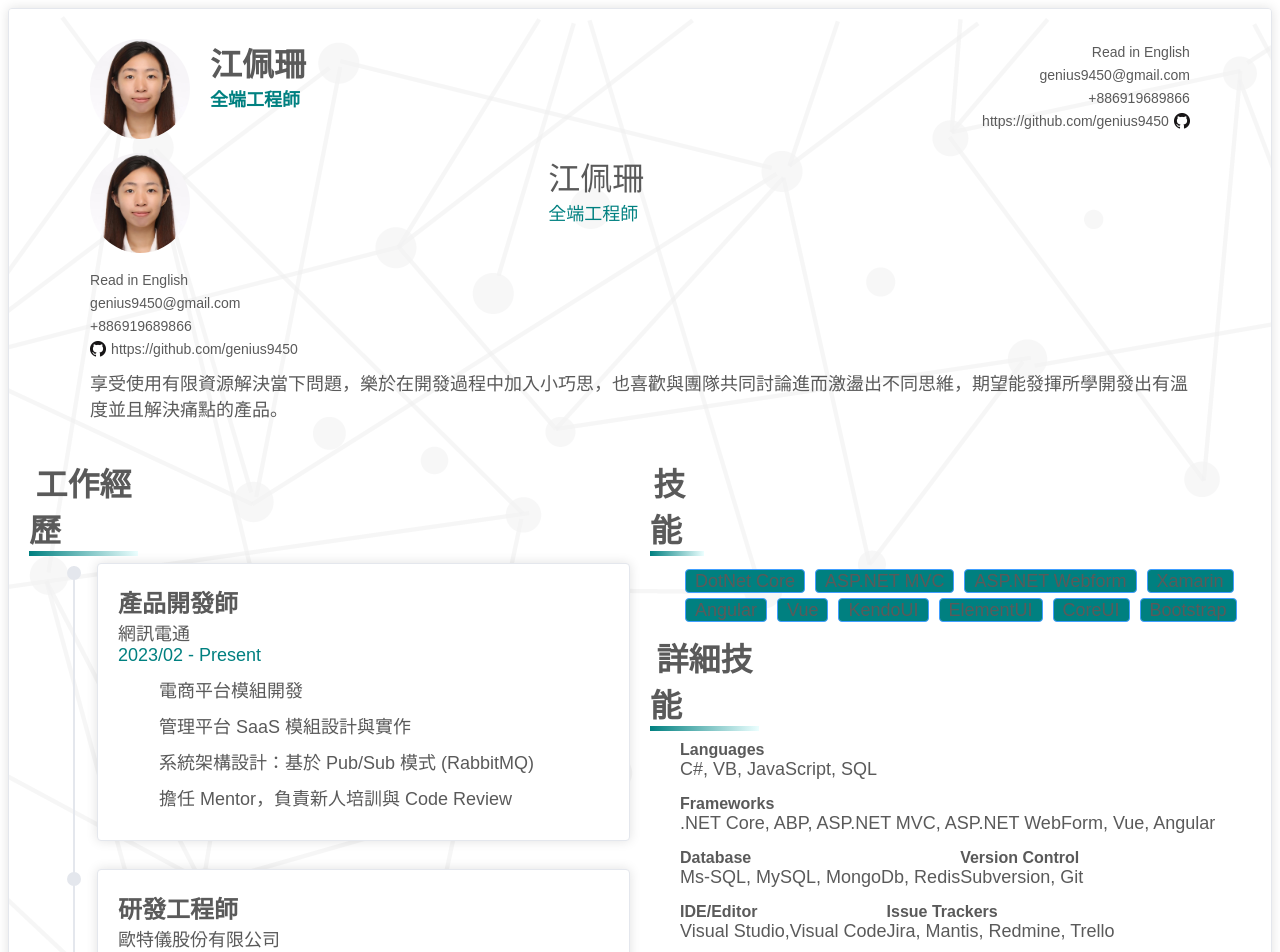
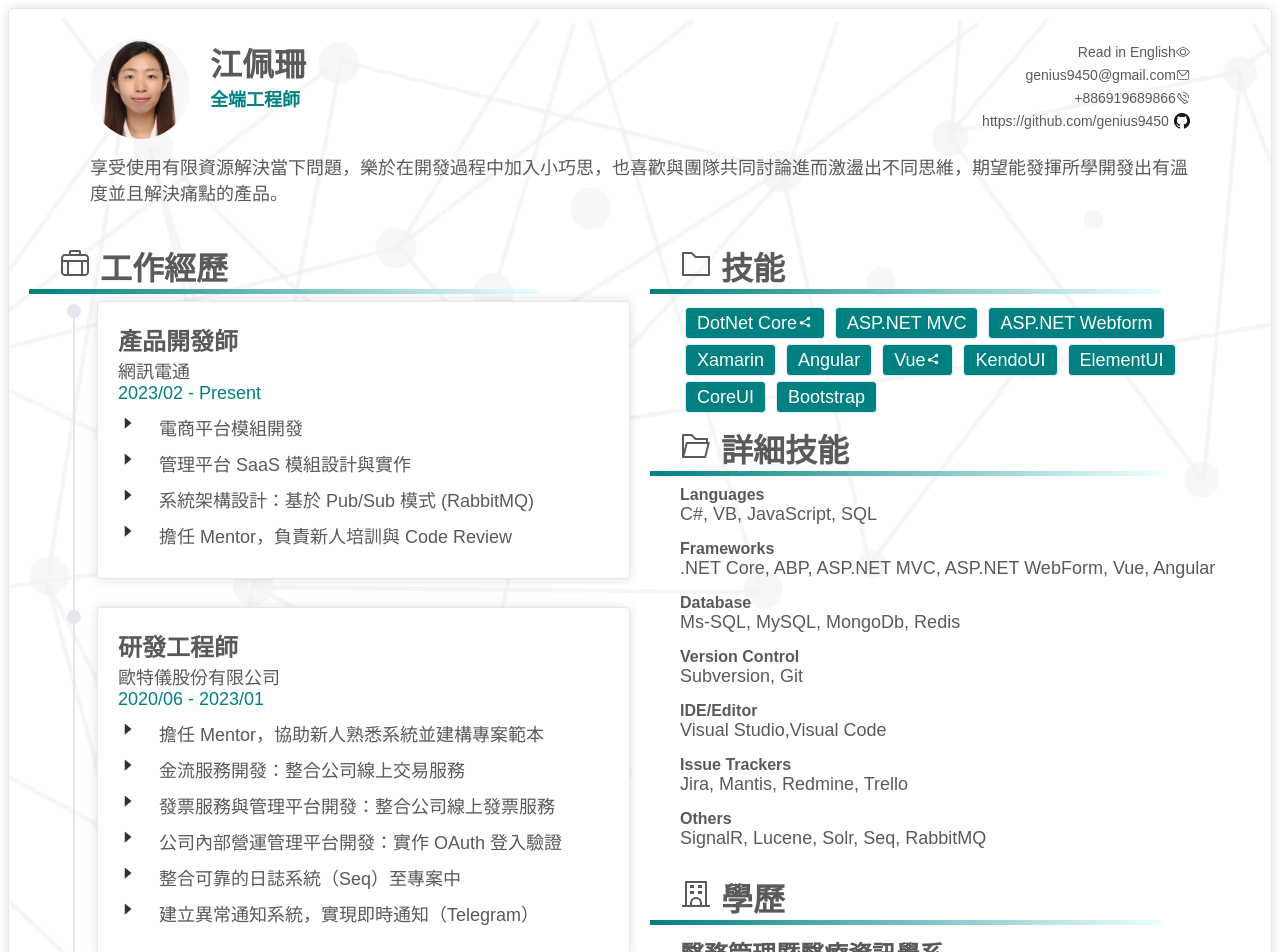
Before and after one commit to genius9450/resume, a Vue app: page /index in a window 1280 px wide. Shown: the top 952 px of the page. Built offline with nearby package versions, Linux system fonts and the light colour scheme.

Commit message:
feat: migrate to element-plus and fix layout issues
This commit migrates the project from element-ui to element-plus, including updating all icons to the new component-based syntax and fixing layout issues with el-row.

```diff
--- a/package.json
+++ b/package.json
@@ -8,6 +8,7 @@
     "lint": "vue-cli-service lint"
   },
   "dependencies": {
+    "@element-plus/icons-vue": "^2.3.1",
     "core-js": "^3.6.5",
     "element-plus": "^2.10.2",
     "vue": "^3.2.13",
--- a/src/App.vue
+++ b/src/App.vue
@@ -6,7 +6,7 @@
     shadow="always"
   >
     <el-container id="app">
-      <el-main>
+      <el-main style="padding: 20px">
         <Personal />
         <MainContent />
       </el-main>
@@ -55,13 +55,8 @@ span {
 }
 
 .el-row {
-    margin-top: 10px;
-    margin-bottom: 10px;
-  }
+  margin-top: 10px;
+  margin-bottom: 10px;
+}
 
-@media print {
-  .hidden-md-and-down {
-    display: none;
-  }
-}
 </style>
--- a/src/components/EducationSection.vue
+++ b/src/components/EducationSection.vue
@@ -3,7 +3,7 @@
     <el-row>
       <section-title
         :title="$t('education')"
-        icon="el-icon-school"
+        :icon="School"
       />
     </el-row>
     <el-row style="margin-left: 5%;">
@@ -22,6 +22,7 @@
 
 <script>
 import sectionTitle from './SectionTitle.vue'
+import { School } from '@element-plus/icons-vue'
 import { useI18n } from 'vue-i18n'
 
 // 學歷區塊
@@ -42,7 +43,8 @@ export default {
     ]
 
     return {
-      activities
+      activities,
+      School
     }
   }
 }
--- a/src/components/ExperienceSection.vue
+++ b/src/components/ExperienceSection.vue
@@ -3,7 +3,7 @@
     <el-row>
       <section-title
         :title="$t('workExperience')"
-        icon="el-icon-suitcase-1"
+        :icon="SuitcaseLine"
       />
     </el-row>
     <el-row>
@@ -24,12 +24,7 @@
             >
               <el-row>
                 <el-col :span="2">
-                  <span style="color:#5A5A5A;">
-                    <i
-                      style="font-size: large;"
-                      class="el-icon-caret-right"
-                    />
-                  </span>
+                  <el-icon style="font-size: large;"><CaretRight /></el-icon>
                 </el-col>
                 <el-col :span="22">
                   <span style="font-size: large;">{{ task }}</span>
@@ -45,6 +40,7 @@
 
 <script>
 import sectionTitle from './SectionTitle.vue'
+import { SuitcaseLine } from '@element-plus/icons-vue'
 import { useI18n } from 'vue-i18n'
 
 // 工作經歷區塊
@@ -122,7 +118,8 @@ export default {
       }
     ]
     return {
-      activities
+      activities,
+      SuitcaseLine
     }
   }
 }
--- a/src/components/LanguageSection.vue
+++ b/src/components/LanguageSection.vue
@@ -3,7 +3,7 @@
     <el-row>
       <section-title
         :title="$t('language')"
-        icon="el-icon-collection"
+        :icon="Collection"
       />
     </el-row>
     <el-row
@@ -28,6 +28,7 @@
 
 <script>
 import sectionTitle from './SectionTitle.vue'
+import { Collection } from '@element-plus/icons-vue'
 import { useI18n } from 'vue-i18n'
 
 export default {
@@ -54,7 +55,8 @@ export default {
     ]
 
     return {
-      languages
+      languages,
+      Collection
     }
   }
 }
--- a/src/components/OtherSkillSection.vue
+++ b/src/components/OtherSkillSection.vue
@@ -3,14 +3,14 @@
     <el-row>
       <section-title
         :title="$t('otherSkill')"
-        icon="el-icon-folder-opened"
+        :icon="FolderOpened"
       />
     </el-row>
     <el-row style="margin-left: 5%;">
       <div
         v-for="skill in otherSkillList"
         :key="skill.type"
-        style="margin-bottom: 15px;"
+        style="margin-bottom: 15px; width: 100%;"
       >
         <span style="font-weight: bold;">{{ skill.type }}</span><br>
         <span style="font-size: large;">{{ skill.desc }}</span>
@@ -21,6 +21,7 @@
 
 <script>
 import sectionTitle from './SectionTitle.vue'
+import { FolderOpened } from '@element-plus/icons-vue'
 
 // Other Skill區塊
 export default {
@@ -59,7 +60,8 @@ export default {
            type: 'Others',
            desc: 'SignalR, Lucene, Solr, Seq, RabbitMQ'
          }
-        ]
+        ],
+        FolderOpened
       };
     },
 }
--- a/src/components/PersonalInfo.vue
+++ b/src/components/PersonalInfo.vue
@@ -21,7 +21,7 @@
             :href="switchLangUrl"
           >
             {{ lang }}
-            <i class="el-icon-view" />
+            <el-icon><View /></el-icon>
           </el-link>
           <br>
           <el-link
@@ -29,7 +29,7 @@
             type="info"
           >
             {{ email }}
-            <i class="el-icon-message" />
+            <el-icon><Message /></el-icon>
           </el-link>
           <br>
           <el-link
@@ -37,7 +37,7 @@
             type="info"
           >
             {{ phone }}
-            <i class="el-icon-phone" />
+            <el-icon><Phone /></el-icon>
           </el-link>
           <br>
           <el-link
@@ -75,7 +75,7 @@
             type="info"
             :href="switchLangUrl"
           >
-            <i class="el-icon-view" />
+            <el-icon><View /></el-icon>
             {{ lang }}
           </el-link>
           <br>
@@ -83,7 +83,7 @@
             :href="'mailto:' + email"
             type="info"
           >
-            <i class="el-icon-s-promotion" />
+            <el-icon><Promotion /></el-icon>
             {{ email }}
           </el-link>
           <br>
@@ -91,7 +91,7 @@
             :href="'tel:' + phone"
             type="info"
           >
-            <i class="el-icon-phone" />
+            <el-icon><Phone /></el-icon>
             {{ phone }}
           </el-link>
           <br>
--- a/src/components/SectionTitle.vue
+++ b/src/components/SectionTitle.vue
@@ -1,7 +1,7 @@
 <template>
-  <div>
+  <div style="width: 100%;">
     <span class="sectionTitle text-uppercase">
-      <i :class="icon" />
+      <el-icon><component :is="icon" /></el-icon>
       {{ title }}
     </span>
     <div class="line" />
@@ -18,8 +18,8 @@ export default {
       default: ''
     },
     icon: {
-      type: String,
-      default: ''
+      type: Object,
+      default: null
     }
   }
 }
--- a/src/components/SkillSection.vue
+++ b/src/components/SkillSection.vue
@@ -3,7 +3,7 @@
     <el-row>
       <section-title
         :title="$t('skills')"
-        icon="el-icon-folder"
+        :icon="Folder"
       />
     </el-row>
     <el-row style="margin-left: 5%;">
@@ -11,15 +11,12 @@
         v-for="skill in skillList"
         :key="skill.name"
         color="#008080"
-        effect="dark"
+        size="large"
         :style="{'font-size': 'large', 'cursor': (skill.link != '' ? 'pointer' : 'default') }"
         @click="openLink(skill.link)"
       >
-        {{ skill.name }}
-        <i
-          v-if="skill.link != ''"
-          class="el-icon-share"
-        />
+        <span style="color: #FFFFFF;">{{ skill.name }}</span>
+        <el-icon v-if="skill.link != ''" color="#FFFFFF" ><Share /></el-icon>
       </el-tag>
     </el-row>
   </div>
@@ -27,6 +24,7 @@
 
 <script>
 import sectionTitle from './SectionTitle.vue'
+import { Folder, Share } from '@element-plus/icons-vue'
 
 // Skill區塊
 export default {
@@ -47,7 +45,9 @@ export default {
         { name: 'ElementUI', link: '' },
         { name: 'CoreUI', link: '' },
         { name: 'Bootstrap', link: '' }
-      ]
+      ],
+      Folder,
+      Share
     };
   },
   methods: {
--- a/src/main.js
+++ b/src/main.js
@@ -2,6 +2,7 @@ import { createApp } from 'vue'
 import App from './App.vue'
 import ElementPlus from 'element-plus'
 import 'element-plus/dist/index.css'
+import 'element-plus/theme-chalk/display.css';
 import { createI18n } from 'vue-i18n'
 import zh from './lang/zh.json'
 import en from './lang/en.json'
@@ -29,6 +30,12 @@ const i18n = createI18n({
   }
 });
 
+import * as ElementPlusIconsVue from '@element-plus/icons-vue'
+
+for (const [key, component] of Object.entries(ElementPlusIconsVue)) {
+  app.component(key, component)
+}
+
 app.use(ElementPlus)
 app.use(i18n)
 app.mount('#app')
```
Also changed, not shown: src/components/MainContent.vue (line endings or trailing spaces), 1 other file (tests, documents, lock files or other folders).
